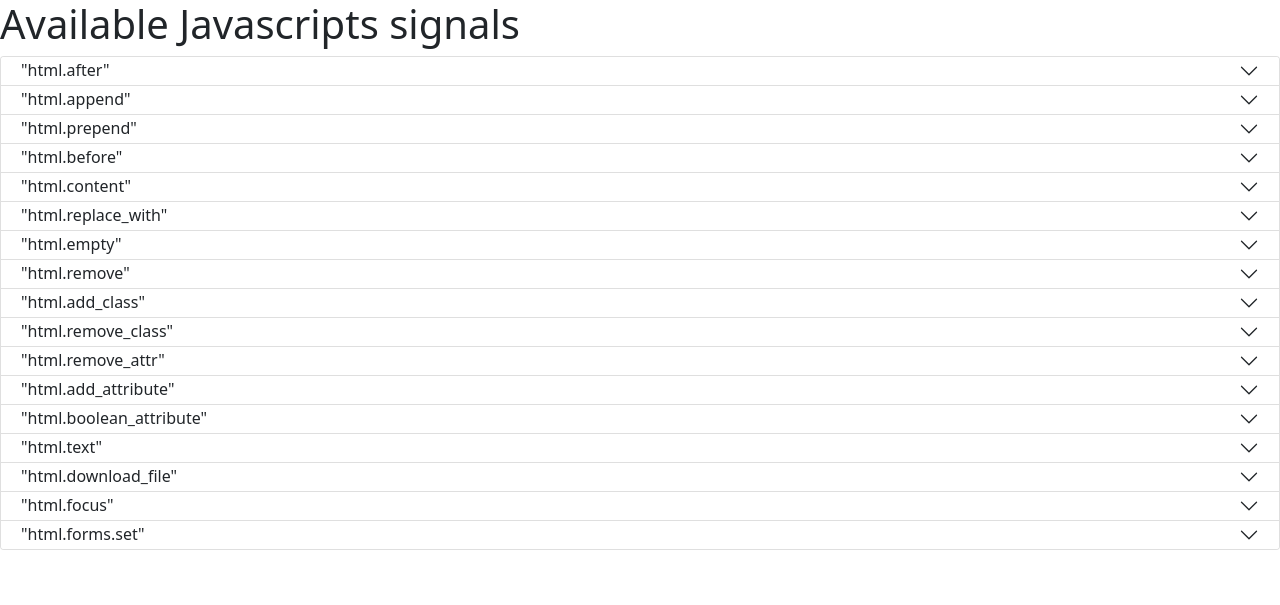
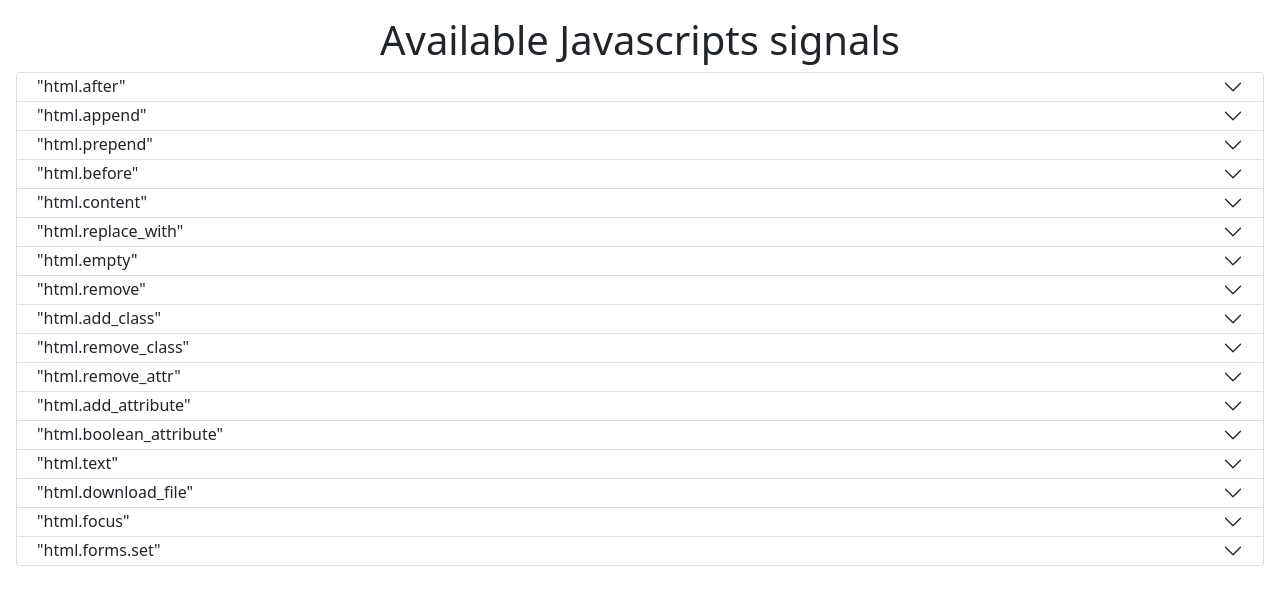
Before and after one commit to d9pouces/df_websockets, a Django app: template demo_df_websockets/templates/index.html in a window 1280 px wide. Shown: the top 605 px of the page. Run offline with Django 3.2, Linux system fonts and the light colour scheme; the template is opened without the code that fills it, so the values that code supplies are empty.

Commit message:
start of a demo app for testing all JS functions

```diff
--- a/demo_df_websockets/templates/index.html
+++ b/demo_df_websockets/templates/index.html
@@ -13,8 +13,8 @@
             integrity="sha384-j0CNLUeiqtyaRmlzUHCPZ+Gy5fQu0dQ6eZ/xAww941Ai1SxSY+0EQqNXNE6DZiVc"
             crossorigin="anonymous"></script>
 </head>
-<body>
-<h1>Available Javascripts signals </h1>
+<body class="h-100 m-3">
+<h1 class="text-center">Available Javascripts signals </h1>
 <div class="accordion" id="mainAccordion">
 
 
--- a/npm/df_websockets/forms.ts
+++ b/npm/df_websockets/forms.ts
@@ -56,7 +56,7 @@ function setFormFieldValue(form: HTMLFormElement, name: string, value: string |
             item.forEach((input: HTMLInputElement) => {
                 input.checked = value
             });
-        } else  if (Array.isArray(value)) {
+        } else if (Array.isArray(value)) {
             const valuesSet = new Set(value);
             item.forEach((input: HTMLInputElement) => {
                 input.checked = valuesSet.has(input.value);
```
